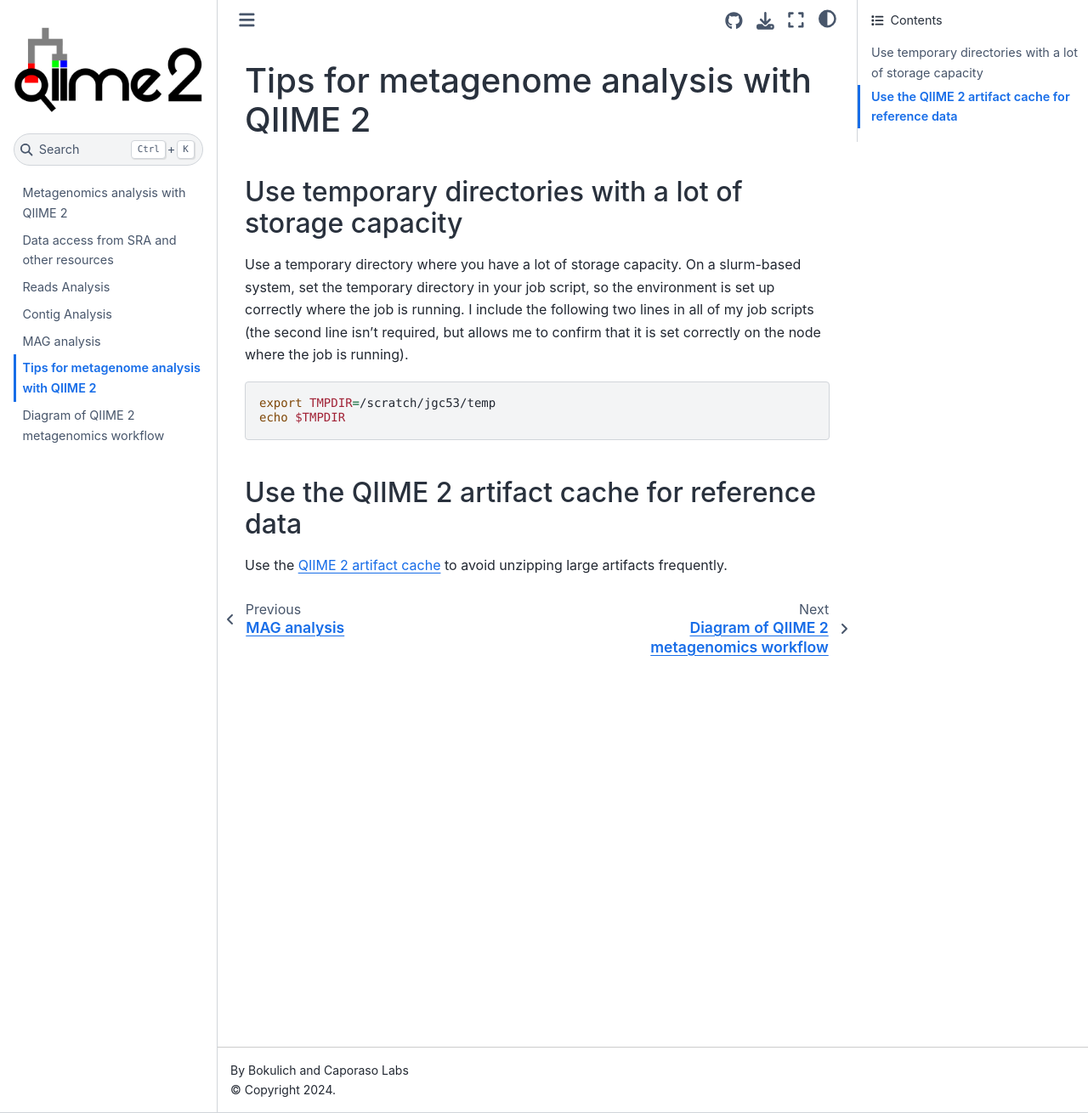
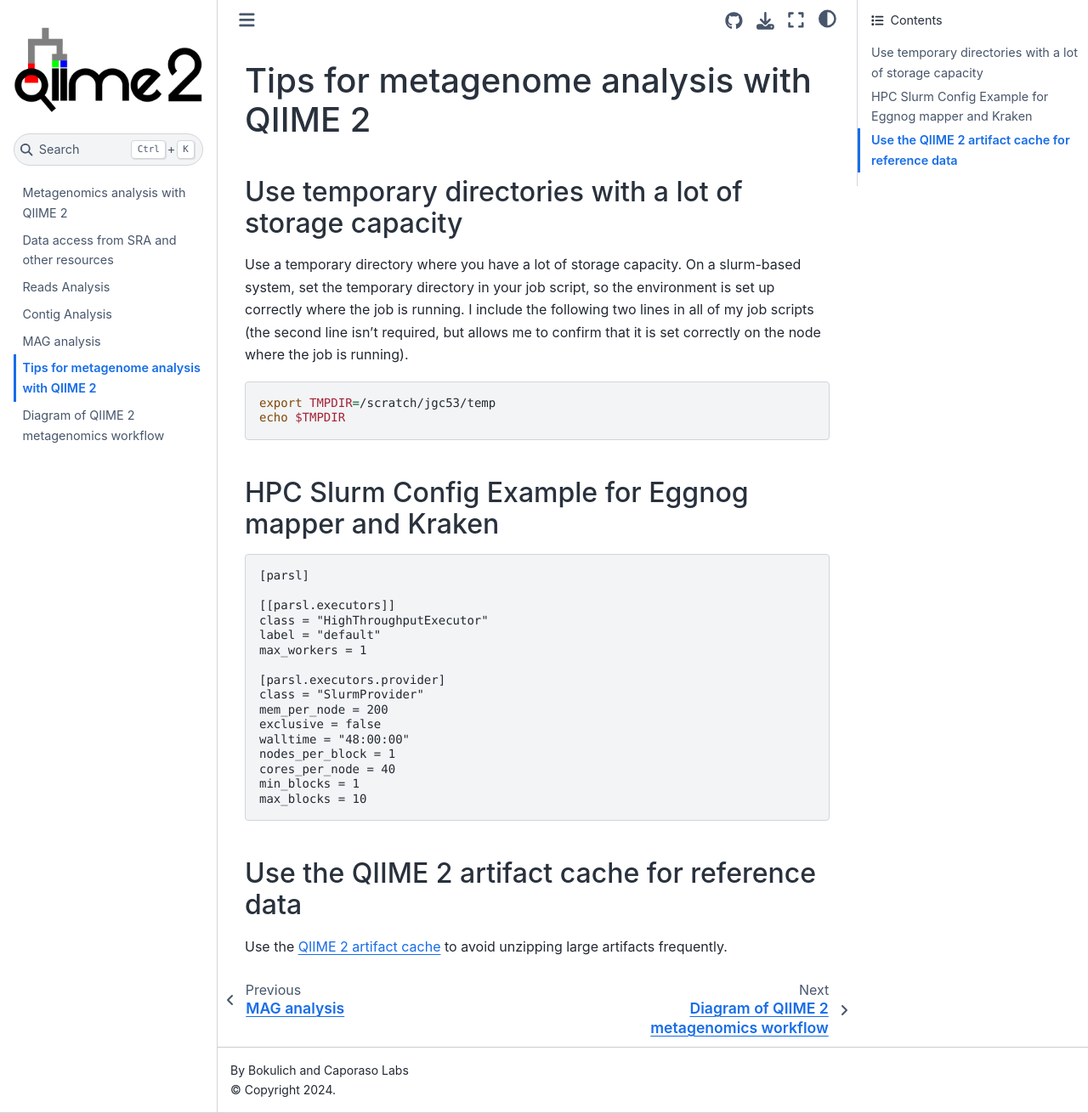
Before and after one commit to caporaso-lab/q2-books, a Jupyter Book: the page built from q2-metagenomics/book/90-tips.md, in a window 1280 px wide and 1310 px high. Shown: the whole window at 85% size. Built offline with Jupyter Book 1.0.4 settings and Sphinx 7.4.7 and the Sphinx Book theme 1.1.4, drawn with Linux system fonts in a browser that asks for light colours.

Commit message:
Update 90-tips.md

````diff
--- a/q2-metagenomics/book/90-tips.md
+++ b/q2-metagenomics/book/90-tips.md
@@ -8,7 +8,25 @@ Use a temporary directory where you have a lot of storage capacity. On a slurm-b
 export TMPDIR=/scratch/jgc53/temp
 echo $TMPDIR
 ```
+## HPC Slurm Config Example for Eggnog mapper and Kraken
+```
+[parsl]
 
+[[parsl.executors]]
+class = "HighThroughputExecutor"
+label = "default"
+max_workers = 1
+
+[parsl.executors.provider]
+class = "SlurmProvider"
+mem_per_node = 200
+exclusive = false
+walltime = "48:00:00"
+nodes_per_block = 1
+cores_per_node = 40
+min_blocks = 1
+max_blocks = 10
+```
 ## Use the QIIME 2 artifact cache for reference data
 
 Use the [QIIME 2 artifact cache](https://caporasolab.us/developing-with-qiime2/40-reference/10-api/20-cache/00-index.html) to avoid unzipping large artifacts frequently.
````
